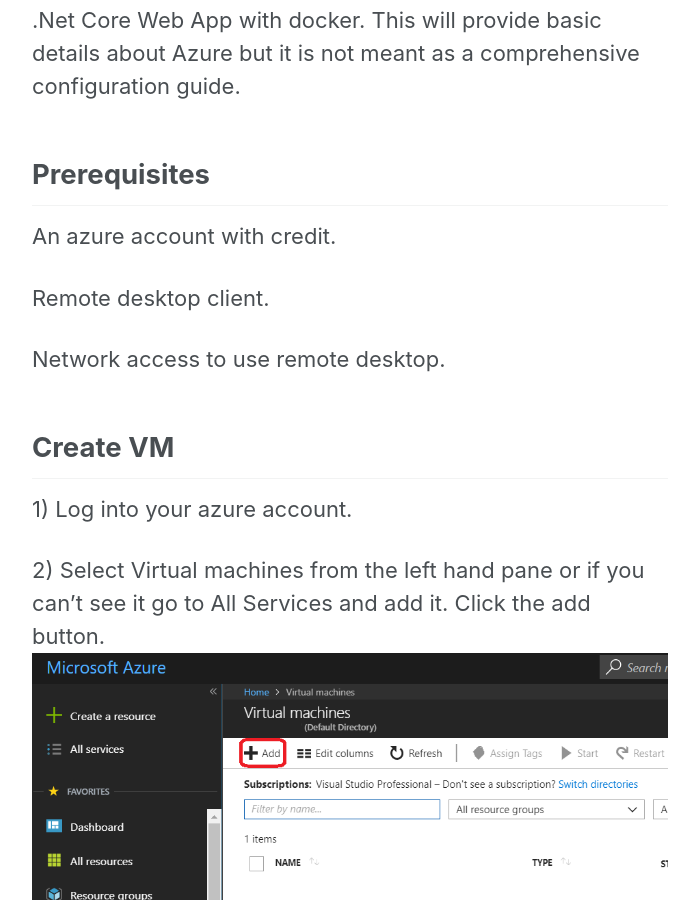
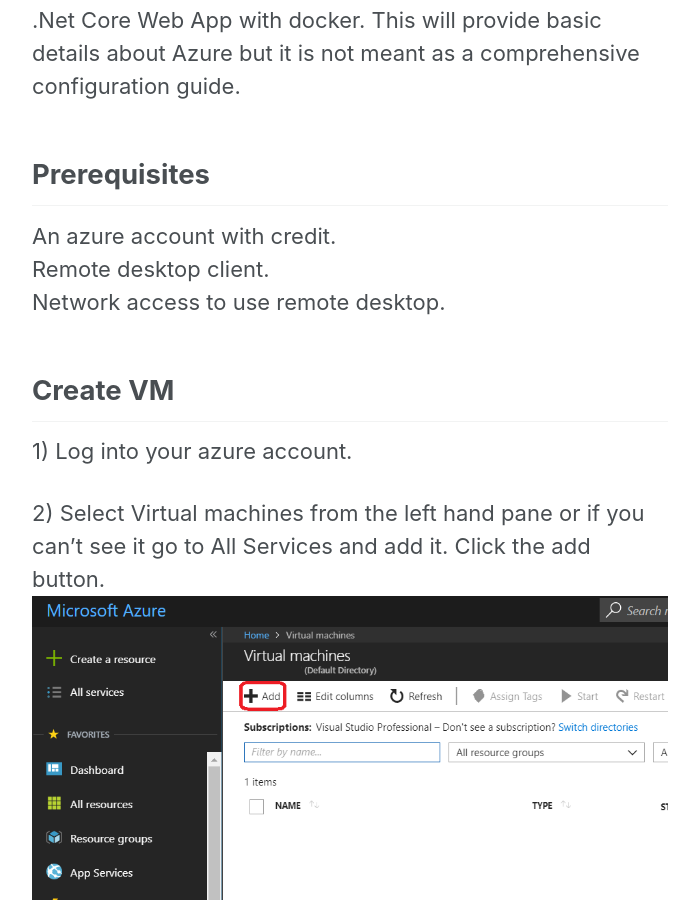
Before and after one commit to BenchProjects/PWS-Blog, a Jekyll site: the page built from _posts/2018-16-05-CreateHWDockerApp.md, in a window 1280 px wide and 900 px high, scrolled down 413 px. Shown: the whole window, without its empty margins (290-989 px from the left). Built offline with Jekyll 4.4.1, drawn with Linux system fonts in a browser that asks for light colours; nearby versions of some CDN libraries.

Commit message:
Formatting 3

```diff
--- a/_posts/2018-16-05-CreateHWDockerApp.md
+++ b/_posts/2018-16-05-CreateHWDockerApp.md
@@ -8,10 +8,8 @@ date: 2018-05-16
 This blog describes how to set up an azure VM and create a .Net Core Web App with docker. This will provide basic details about Azure but it is not meant as a comprehensive configuration guide.
 
 ## Prerequisites
-An azure account with credit.
-
-Remote desktop client.
-
+An azure account with credit.<br/>
+Remote desktop client.<br/>
 Network access to use remote desktop.
 
 ## Create VM
@@ -21,44 +19,42 @@ Log into your azure account.
 
 
 2)
-Select Virtual machines from the left hand pane or if you can't see it go to All Services and add it. Click the add button.
-![Step1]({{ site.baseurl }}/img/CreateAzureVM1.png)
-
+Select Virtual machines from the left hand pane or if you can't see it go to All Services and add it. Click the add button.<br/>
+![Step1]({{ site.baseurl }}/img/CreateAzureVM1.png)<br/>
 
 3)
-Next you need to select the base image to base your VM on. Choose the Visual Studio image and select the appropriate version you want to work with on your VM (make sure you choose Windows 10 to follow this tutorial).
-![Step2]({{ site.baseurl }}/img/CreateAzureVM2.png)
-
+Next you need to select the base image to base your VM on. Choose the Visual Studio image and select the appropriate version you want to work with on your VM (make sure you choose Windows 10 to follow this tutorial).<br/>
+![Step2]({{ site.baseurl }}/img/CreateAzureVM2.png)<br/>
 
 4)
-Now you need to enter some general details for your VM. Name your VM and select your disk type (HDD is cheaper) and enter a name and password that you will use to admin the VM and press Ok.
-![Step3]({{ site.baseurl }}/img/BasicSettings.png)
+Now you need to enter some general details for your VM. Name your VM and select your disk type (HDD is cheaper) and enter a name and password that you will use to admin the VM and press Ok.<br/>
+![Step3]({{ site.baseurl }}/img/BasicSettings.png)<br/>
 
 
 5)
-Choose the operating system spec, I usually make the decision based on price and RAM.
-![Step4]({{ site.baseurl }}/img/Size.png)
+Choose the operating system spec, I usually make the decision based on price and RAM.<br/>
+![Step4]({{ site.baseurl }}/img/Size.png)<br/>
 
 
 6)
-There are some advanced settings to fill out on the following screen. Usually I leave the default settings apart from perhaps the storage type. On the next screen understand and confirm your agreement to the licence and press create. In the background Azure is provisioning and setting up your new VM. This can take some time usually 5-10 mins after which you will get a notification to say it has completed.
-![Step5]({{ site.baseurl }}/img/VMAzureSettings.png)
+There are some advanced settings to fill out on the following screen. Usually I leave the default settings apart from perhaps the storage type. On the next screen understand and confirm your agreement to the licence and press create. In the background Azure is provisioning and setting up your new VM. This can take some time usually 5-10 mins after which you will get a notification to say it has completed.<br/>
+![Step5]({{ site.baseurl }}/img/VMAzureSettings.png)<br/>
 
 ## Access VM
 
 1)
-In your azure portal navigate to Virtual Machines in the left hand pane or go to all settings and select it. As you might expect this page lists all of your virtual machines. Click on the name of the one you have just created.
-![Step6]({{ site.baseurl }}/img/VirtualMachines.png)
+In your azure portal navigate to Virtual Machines in the left hand pane or go to all settings and select it. As you might expect this page lists all of your virtual machines. Click on the name of the one you have just created.<br/>
+![Step6]({{ site.baseurl }}/img/VirtualMachines.png)<br/>
 
 
 2)
-At the top you will see the connect icon which allows you to download an rdp file. Go ahead and click on it and download the file.
-![Step7]({{ site.baseurl }}/img/downloadRdpFile.png)
+At the top you will see the connect icon which allows you to download an rdp file. Go ahead and click on it and download the file.<br/>
+![Step7]({{ site.baseurl }}/img/downloadRdpFile.png)<br/>
 
 
 3)
-Once the file has downloaded open up the file add appropriate details such as proxy settings and press connect. Here you will need to input the admin user credentials. After which you should be logged into the system.
-![Step8]({{ site.baseurl }}/img/ConnectViaRdp.png)
+Once the file has downloaded open up the file add appropriate details such as proxy settings and press connect. Here you will need to input the admin user credentials. After which you should be logged into the system.<br/>
+![Step8]({{ site.baseurl }}/img/ConnectViaRdp.png)<br/>
 
-Note if you need to reset the admin creds you can do that in the virtual machine settings on the azure portal.
-![OptionalStep]({{ site.baseurl }}/img/resetAdminAccount.png)
+Note if you need to reset the admin creds you can do that in the virtual machine settings on the azure portal.<br/>
+![OptionalStep]({{ site.baseurl }}/img/resetAdminAccount.png)<br/>
```
